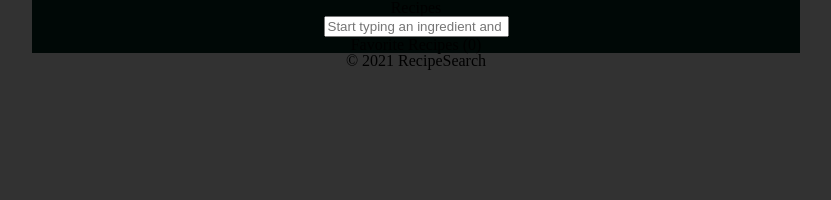
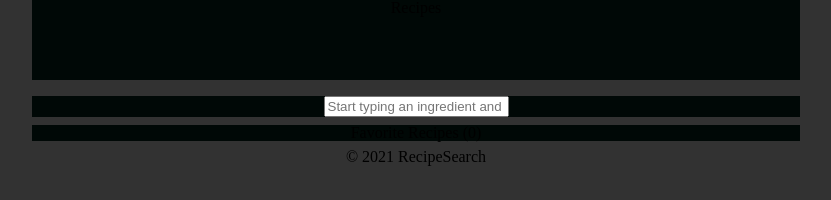
Before and after one commit to LJoyClifford/recipe-search, a plain HTML site: page index.html in a window 1280 px wide. Shown: the whole page, without its empty margins (224-1055 px from the left). Drawn offline with Linux system fonts and the light colour scheme; files that its build step writes are made by us from their sources; files whose address does not match are found by name; a web font is replaced by a local one.

Commit message:
Style title section and background

```diff
--- a/index.css
+++ b/index.css
@@ -21,3 +21,13 @@ div.section {
     text-align: center;
     margin: 0 auto;
 }
+
+#title-section {
+    height: 5em;
+}
+
+#background,
+#recipes {
+    margin-top: .5em;
+    margin-bottom: .5em;
+}
```
